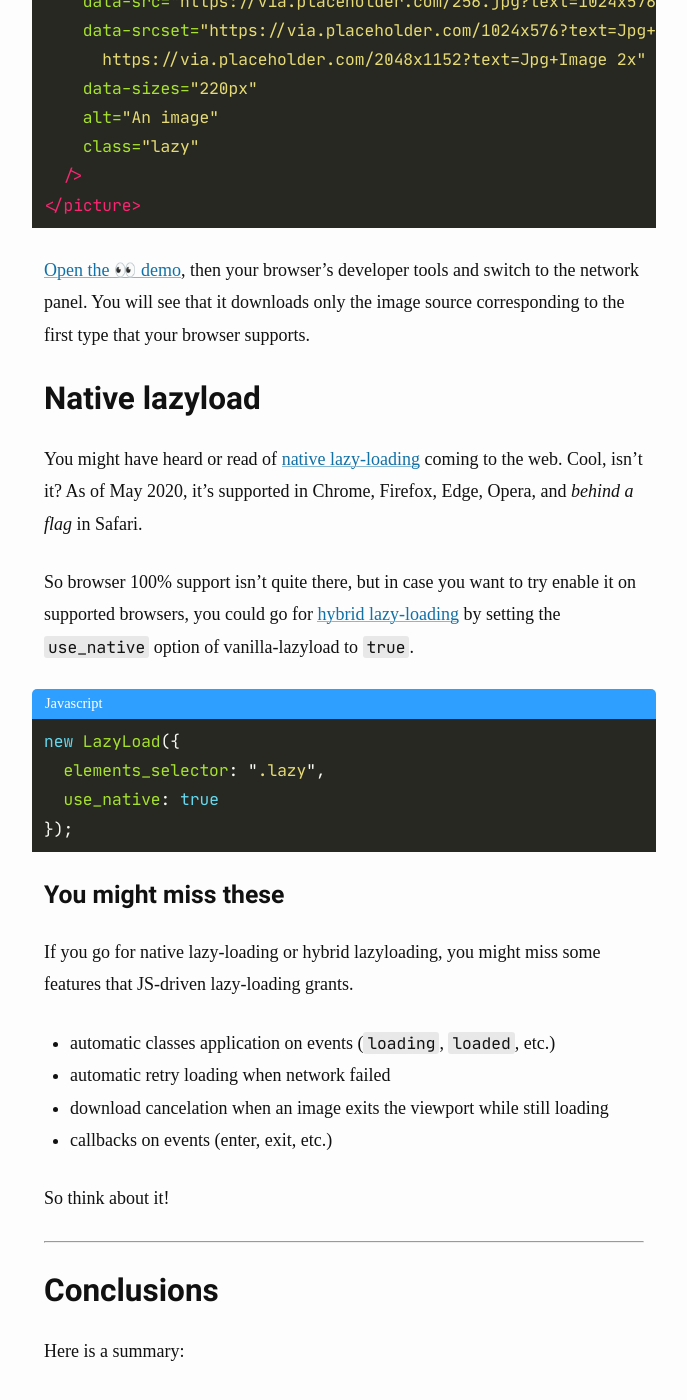
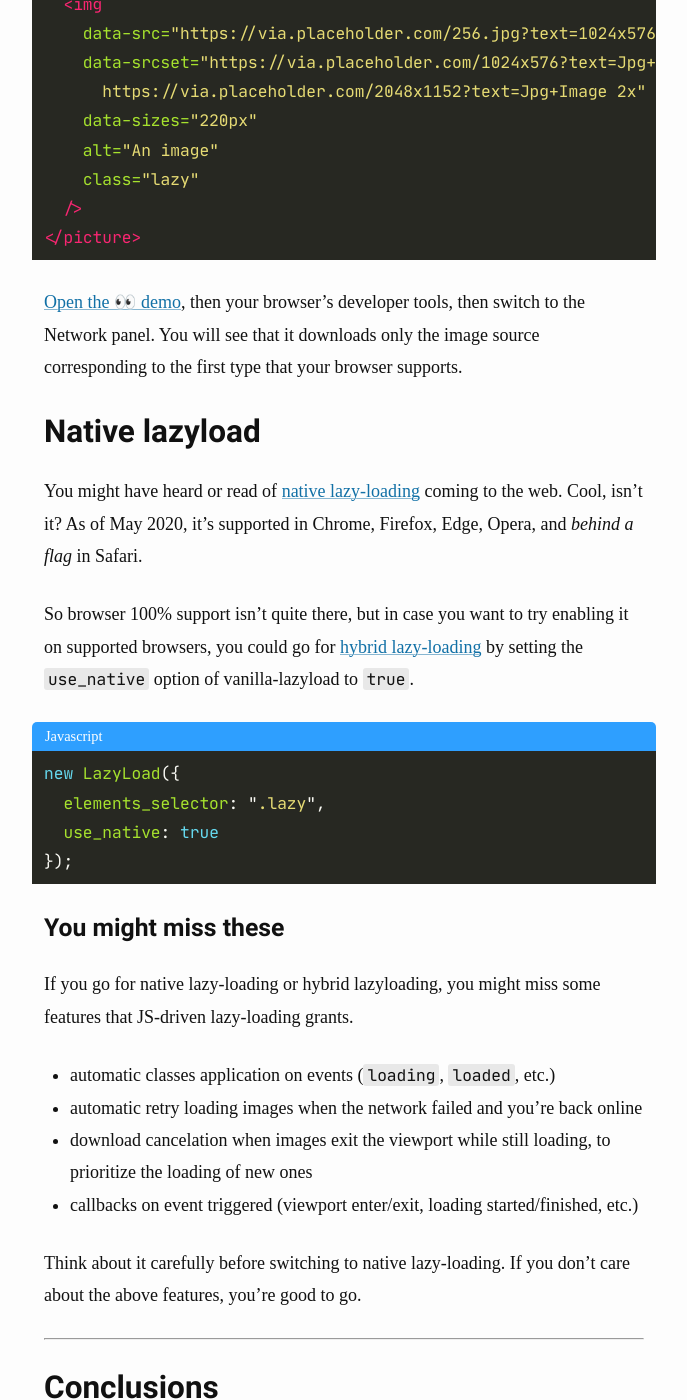
Before and after one commit to verlok/verlok.github.io, a Jekyll site: the page built from _posts/2020-05-24-lazy-load-responsive-images-in-2020-srcset-sizes-picture-webp.md, in a window 1280 px wide and 1400 px high, scrolled down 10001 px. Shown: the whole window, without its empty margins (296-983 px from the left). Built offline with Jekyll 4.4.1, drawn with Linux system fonts in a browser that asks for light colours; some web fonts are replaced; some of the changed text lies outside the part shown.

Commit message:
Error check and polishing

````diff
--- a/_posts/2020-05-24-lazy-load-responsive-images-in-2020-srcset-sizes-picture-webp.md
+++ b/_posts/2020-05-24-lazy-load-responsive-images-in-2020-srcset-sizes-picture-webp.md
@@ -112,7 +112,7 @@
 />
 ```
 
-[Open the 👀 demo](http://verlok.github.io/vanilla-lazyload/demos/image_srcset_lazy_sizes.html), then your browser's **developer tools**, and switch to the **Network panel**. You will see that the first 2 images are loaded _eagerly_ just after page landing, while the rest of the images are loaded _lazily_ **as you scroll down** the page.
+[Open the 👀 demo](http://verlok.github.io/vanilla-lazyload/demos/image_srcset_lazy_sizes.html), then your browser's **developer tools**, then switch to the **Network panel**. You will see that the first 2 images are loaded _eagerly_ just after page landing, while the rest of the images are loaded _lazily_ **as you scroll down** the page.
 
 We're using the `img` HTML tag and not the `picture` tag, given that the latter is not necessary in this case. I'll dig into the `picture` tag use cases later in this article. ⏩ [Skip to `picture` tag use cases](#picture-tag-use-cases)
 
@@ -126,11 +126,11 @@
 <script src="https://cdn.jsdelivr.net/npm/vanilla-lazyload@16.1.0/dist/lazyload.min.js"></script>
 ```
 
-Other ways to include LazyLoad in your web pages, like using an `async` script with auto-init, using RequireJS, using WebPack or Rollup, are [documented here](https://github.com/verlok/vanilla-lazyload/#include-lazyload-in-your-project).
+Read about [more ways to include LazyLoad](https://github.com/verlok/vanilla-lazyload/#-getting-started---script) in your web pages, like using an `async` script with auto-init, using RequireJS, using WebPack or Rollup, in the documentation.
 
 ### LazyLoad initialization
 
-You need LazyLoad to manage and load all the images with a `lazy` class included in the page. You can initialize `LazyLoad` like this:
+You need vanilla-lazyload to manage and load all the images with a `lazy` class included in the page. You can initialize `LazyLoad` like this:
 
 ```js
 var lazyLoad = new LazyLoad({
@@ -259,7 +259,7 @@
 
 ### Different width/height ratio
 
-Use case: you need to show images with different **width/height ratio** depending on a media query. e.g. you want to show _portrait_ images on mobile, vertical devices, _landscape_ on wider viewports, like tablets and computers.
+Use case: you need to show images with different **width/height ratio** depending on a media query. e.g. you want to show _portrait images_ on mobile, vertical devices, _landscape images_ on wider viewports, like tablets and computers.
 
 Here's the code you're gonna need in this case. In order to have eagerly loaded images, just use the plain `src` and `srcset` attributes, without `data-` prefix.
 
@@ -283,7 +283,7 @@
 </picture>
 ```
 
-[Open the 👀 demo](http://verlok.github.io/vanilla-lazyload/demos/picture_media.html), then your browser's **developer tools** and switch to the **network panel**. You will see that it downloads only the image source corresponding to the first media query that matches.
+[Open the 👀 demo](http://verlok.github.io/vanilla-lazyload/demos/picture_media.html), then your browser's **developer tools**, then switch to the **Network panel**. You will see that it downloads only the image source corresponding to the first media query that matches.
 
 ### Load modern formats like WebP and Jpeg2000
 
@@ -314,13 +314,13 @@
 </picture>
 ```
 
-[Open the 👀 demo](http://verlok.github.io/vanilla-lazyload/demos/picture_type_webp.html), then your browser's **developer tools** and switch to the **network panel**. You will see that it downloads only the image source corresponding to the first type that your browser supports.
+[Open the 👀 demo](http://verlok.github.io/vanilla-lazyload/demos/picture_type_webp.html), then your browser's **developer tools**, then switch to the **Network panel**. You will see that it downloads only the image source corresponding to the first type that your browser supports.
 
 ## Native lazyload
 
 You might have heard or read of [native lazy-loading](https://web.dev/native-lazy-loading/) coming to the web. Cool, isn't it? As of May 2020, it's supported in Chrome, Firefox, Edge, Opera, and _behind a flag_ in Safari.
 
-So browser 100% support isn't quite there, but in case you want to try enable it on supported browsers, you could go for [hybrid lazy-loading](https://www.smashingmagazine.com/2019/05/hybrid-lazy-loading-progressive-migration-native/) by setting the `use_native` option of vanilla-lazyload to `true`.
+So browser 100% support isn't quite there, but in case you want to try enabling it on supported browsers, you could go for [hybrid lazy-loading](https://www.smashingmagazine.com/2019/05/hybrid-lazy-loading-progressive-migration-native/) by setting the `use_native` option of vanilla-lazyload to `true`.
 
 ```js
 new LazyLoad({
@@ -333,12 +333,12 @@
 
 If you go for native lazy-loading or hybrid lazyloading, you might miss some **features that JS-driven lazy-loading grants**.
 
-- automatic classes application on events (`loading`, `loaded`, etc.)
-- automatic retry loading when network failed
-- download cancelation when an image exits the viewport while still loading
-- callbacks on events (enter, exit, etc.)
+- **automatic classes application** on events (`loading`, `loaded`, etc.)
+- **automatic retry loading images** when the network failed and you're back online
+- **download cancelation** when images exit the viewport while still loading, to **prioritize the loading of new ones**
+- **callbacks on event triggered** (viewport enter/exit, loading started/finished, etc.)
 
-So think about it!
+Think about it carefully before switching to native lazy-loading. If you don't care about the above features, you're good to go.
 
 ---
 
@@ -354,11 +354,13 @@
     - change your images width/height ratio at specific media queries
 1. Don't use any polyfill if not strictly required
 
+Happy lazy loading!
+
+### About this article
+
 If something is unclear or could be improved, let me know in the comments or [tweet me](https://twitter.com/verlok/).
 
-If you found this article useful, feel free to [buy me a coffee](https://ko-fi.com/verlok). ☕
-
-Happy lazy loading!
+☕ If you found it useful, feel free to [buy me a coffee](https://ko-fi.com/verlok).
 
 ### Useful resources
 
````
